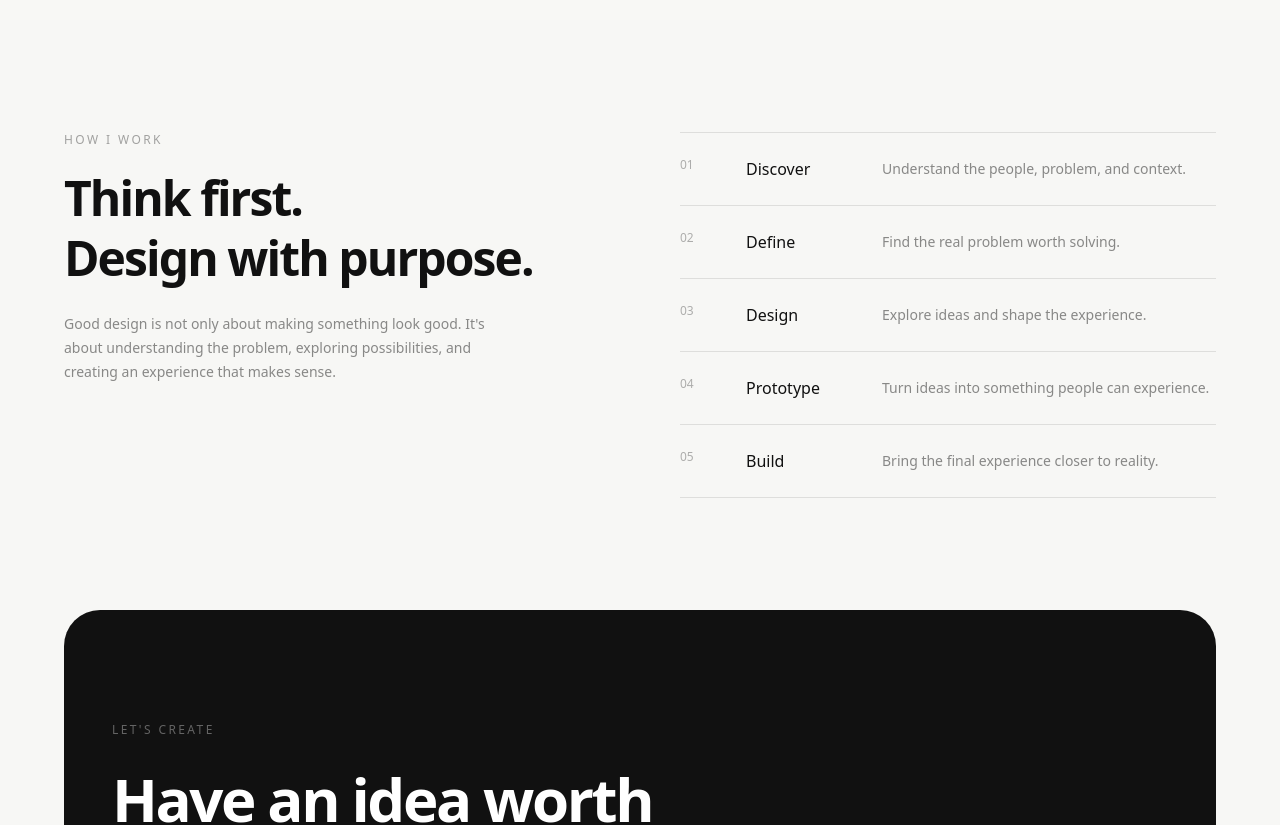
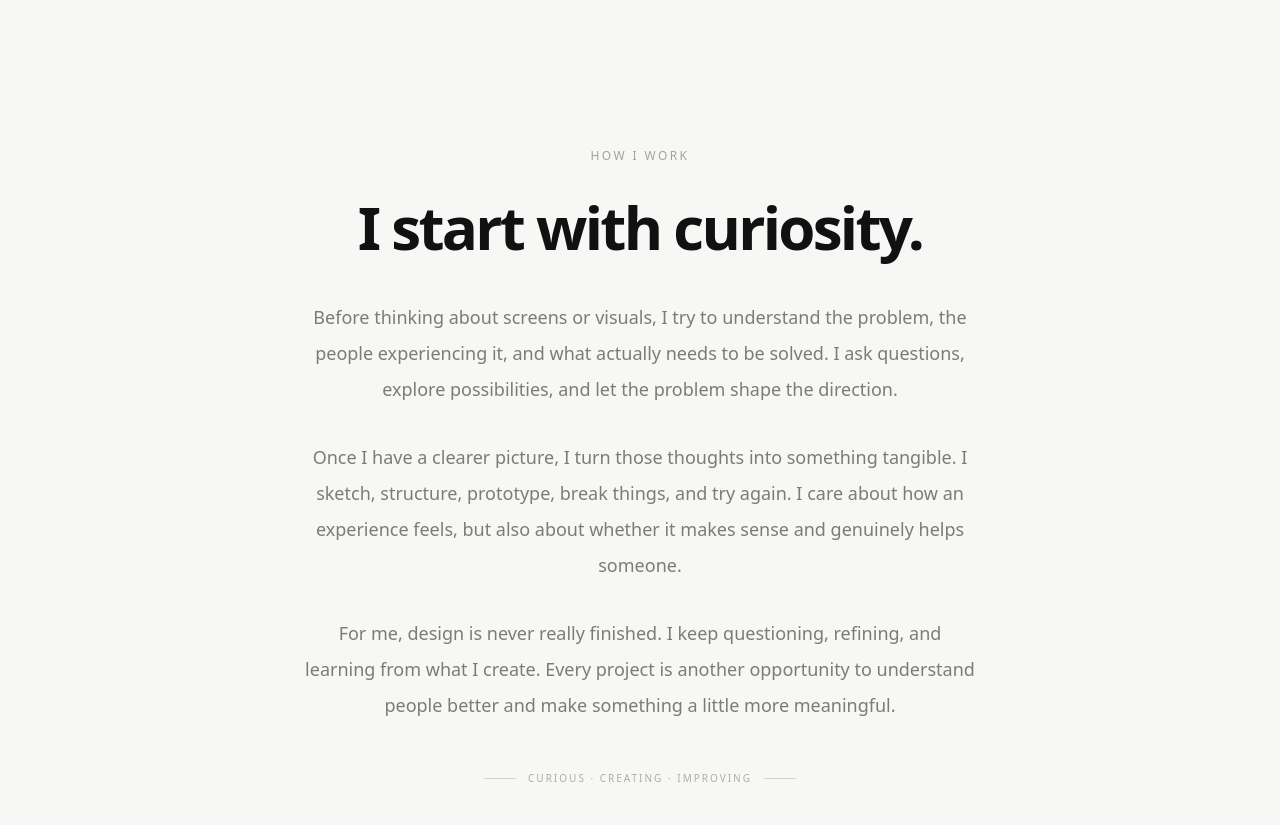
Before and after one commit to mayank-sharma09/mayankdadhich09, a Next.js app: page /design in a window 1280 px wide. Shown: the part 1240-2065 px from the top of the page. Built offline with nearby package versions, Linux system fonts and the light colour scheme.

Commit message:
changes in the how i work section

```diff
--- a/src/app/design/page.jsx
+++ b/src/app/design/page.jsx
@@ -38,88 +38,56 @@ export default function DesignPage() {
       <SelectedWork />
 
  {/* =================================================
-          PROCESS
+    HOW I WORK
 ================================================= */}
 
-      <section className="px-6 py-28 md:px-10 lg:px-16">
-        <div className="mx-auto max-w-7xl">
-          <div className="grid gap-12 md:grid-cols-2 md:gap-20">
-            {/* Left */}
+<section className="relative bg-[#F7F7F5] px-6 py-24 md:py-32 lg:px-16">
+  <div className="mx-auto max-w-4xl text-center">
 
-            <div>
+    {/* Section label */}
     <p className="text-xs font-medium uppercase tracking-[0.2em] text-black/35">
       How I Work
     </p>
 
-              <h2 className="mt-5 max-w-lg text-4xl font-semibold leading-tight tracking-[-0.04em] md:text-5xl">
-                Think first.
-                <br />
-                Design with purpose.
+    {/* Main statement */}
+    <h2 className="mx-auto mt-8 max-w-3xl text-4xl font-semibold leading-[1.05] tracking-[-0.045em] md:text-6xl">
+      I start with curiosity.
     </h2>
 
-              <p className="mt-6 max-w-md text-sm leading-6 text-black/45">
-                Good design is not only about making something look good.
-                It&apos;s about understanding the problem, exploring
-                possibilities, and creating an experience that makes sense.
+    {/* Paragraph 1 */}
+    <p className="mx-auto mt-10 max-w-2xl text-base leading-8 text-black/50 md:text-lg md:leading-9">
+      Before thinking about screens or visuals, I try to understand the
+      problem, the people experiencing it, and what actually needs to be
+      solved. I ask questions, explore possibilities, and let the problem
+      shape the direction.
     </p>
+
+    {/* Paragraph 2 */}
+    <p className="mx-auto mt-8 max-w-2xl text-base leading-8 text-black/50 md:text-lg md:leading-9">
+      Once I have a clearer picture, I turn those thoughts into something
+      tangible. I sketch, structure, prototype, break things, and try again.
+      I care about how an experience feels, but also about whether it makes
+      sense and genuinely helps someone.
+    </p>
+
+    {/* Paragraph 3 */}
+    <p className="mx-auto mt-8 max-w-2xl text-base leading-8 text-black/50 md:text-lg md:leading-9">
+      For me, design is never really finished. I keep questioning, refining,
+      and learning from what I create. Every project is another opportunity
+      to understand people better and make something a little more meaningful.
+    </p>
+
+    {/* Small closing detail */}
+    <div className="mt-12 flex items-center justify-center gap-3">
+      <span className="h-px w-8 bg-black/15" />
+
+      <span className="text-[10px] font-medium uppercase tracking-[0.2em] text-black/30">
+        Curious · Creating · Improving
+      </span>
+
+      <span className="h-px w-8 bg-black/15" />
     </div>
 
-            {/* Right */}
-
-            <div className="border-t border-black/10">
-              {[
-                [
-                  "01",
-                  "Discover",
-                  "Understand the people, problem, and context.",
-                ],
-                [
-                  "02",
-                  "Define",
-                  "Find the real problem worth solving.",
-                ],
-                [
-                  "03",
-                  "Design",
-                  "Explore ideas and shape the experience.",
-                ],
-                [
-                  "04",
-                  "Prototype",
-                  "Turn ideas into something people can experience.",
-                ],
-                [
-                  "05",
-                  "Build",
-                  "Bring the final experience closer to reality.",
-                ],
-              ].map(([number, title, description]) => (
-                <div
-                  key={number}
-                  className="
-                    grid
-                    grid-cols-[40px_1fr]
-                    gap-4
-                    border-b
-                    border-black/10
-                    py-6
-
-                    md:grid-cols-[50px_120px_1fr]
-                  "
-                >
-                  <span className="text-xs text-black/30">
-                    {number}
-                  </span>
-
-                  <h3 className="font-medium">{title}</h3>
-
-                  <p className="col-start-2 text-sm leading-6 text-black/45 md:col-start-3">
-                    {description}
-                  </p>
-                </div>
-              ))}
-            </div>
-          </div>
   </div>
 </section>
 
```
Lines whose indentation alone changed are shown as unchanged.
